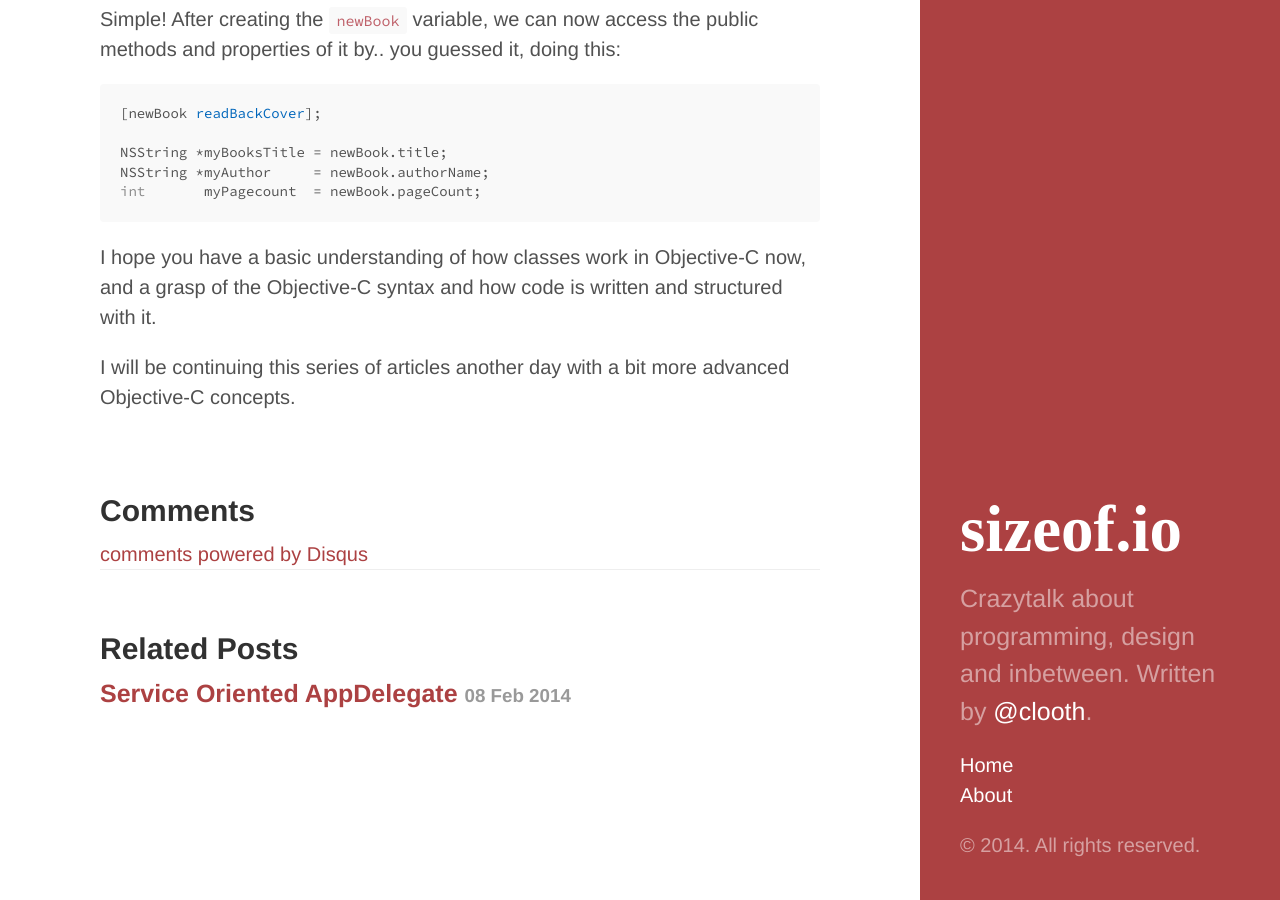
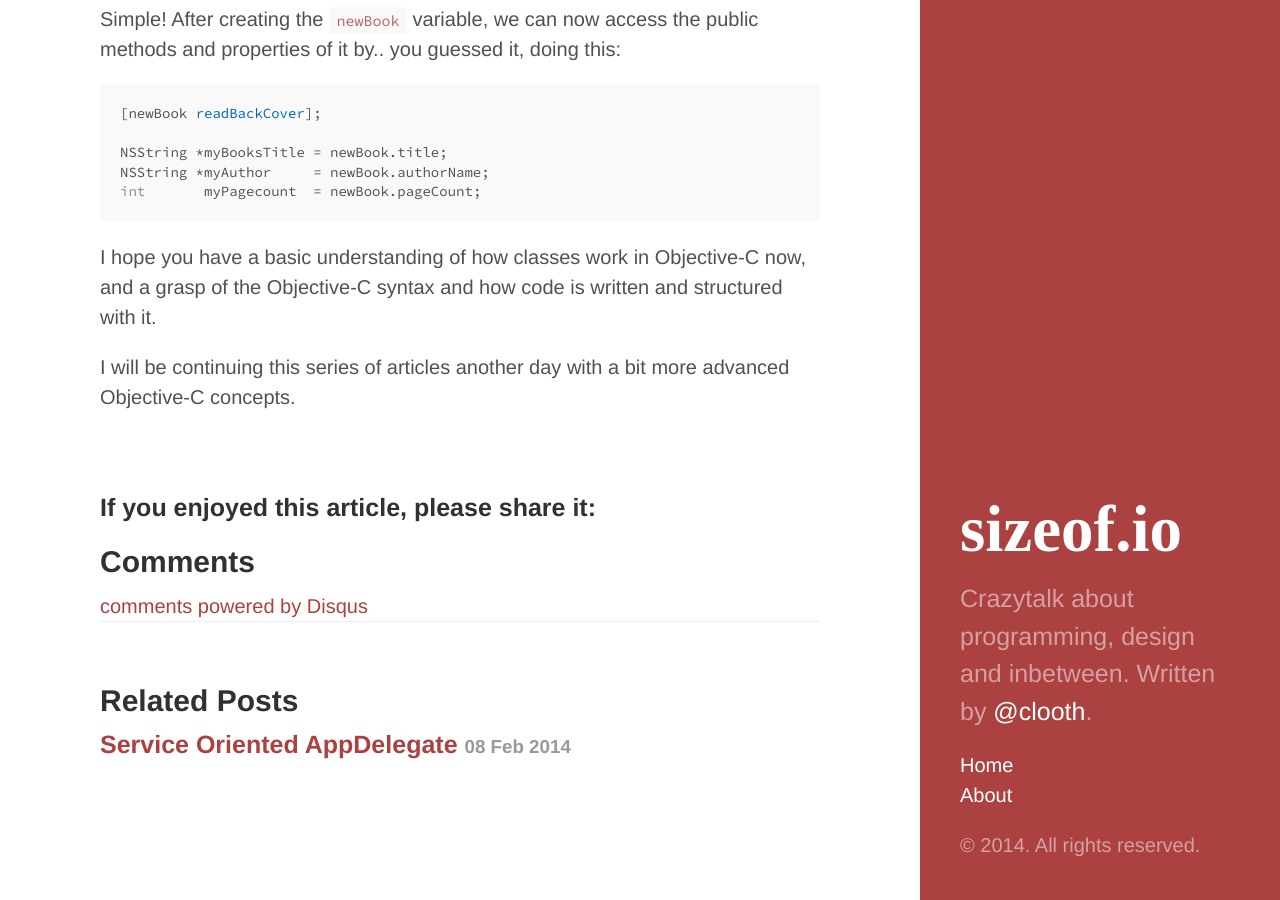
Before and after one commit to clooth/clooth.github.io, a Jekyll site: the page built from _posts/2014-01-30-intro-to-objective-c-part-one.md, in a window 1280 px wide and 900 px high, scrolled down 9185 px. Built offline with Jekyll 4.4.1, drawn with Linux system fonts in a browser that asks for light colours; some web fonts are replaced; Markdown is read by kramdown in place of the engine named in the settings; comment, search, counter and statistics services are not loaded.

Commit message:
Added social buttons

```diff
--- a/_layouts/post.html
+++ b/_layouts/post.html
@@ -9,7 +9,29 @@
 </div>
 
 <div class="sharing">
-  {{ share_buttons | post.url }}
+  <h3>If you enjoyed this article, please share it:</h3>
+
+  <div class="fb-like"
+    data-href="#{size.url + post.url}"
+    data-width="90"
+    data-layout="button_count"
+    data-action="recommend"
+    data-show-faces="false"
+    data-share="true">
+  </div>
+
+  <a href="https://twitter.com/share"
+    class="twitter-share-button"
+    data-url="#{site.url + post.url}"
+    data-via="twitterapi"
+    data-lang="en">
+  </a>
+
+  <div class="g-plusone"
+    data-href="#{site.url + post.url}"
+    data-size="medium"
+    data-annotation="bubble">
+  </div>
 </div>
 
 <div class="comments">
```
Also changed, not shown: _posts/2014-01-30-intro-to-objective-c-part-one.md (+1 -0 lines), _posts/2014-02-08-service-oriented-appdelegate.md (+1 -0 lines).
